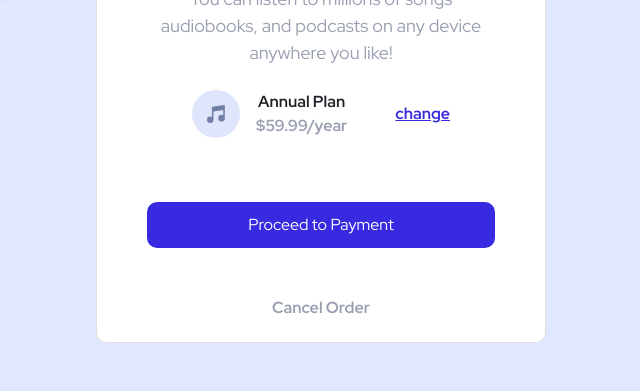
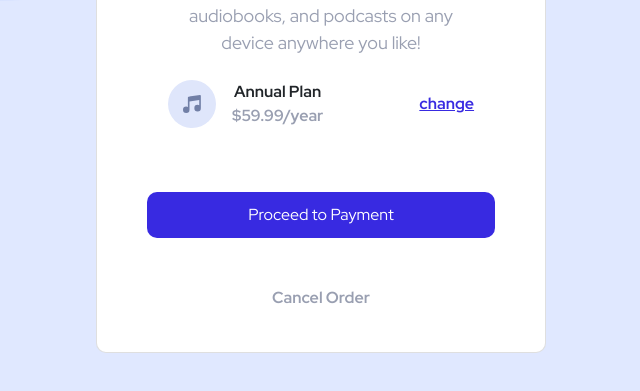
Before and after one commit to AhmedSamir193/Order_Summary, a plain HTML site: page index.html in a window 1280 px wide. Shown: the part 387-778 px from the top of the page, without its empty margins (319-959 px from the left). Drawn offline with Linux system fonts and the light colour scheme.

Commit message:
Edit Project

```diff
--- a/css/main.css
+++ b/css/main.css
@@ -26,7 +26,7 @@ body {
     left: 50%;
     transform: translate(-50%, -50%);
     width: 450px;
-    height: 660px;
+    height: 680px;
 }
 
 
@@ -43,7 +43,7 @@ body {
 }
 
 .card .card-body p {
-    width: 77%;
+    width: 70%;
     font-size: 18px;
     color: hsl(225deg 13.48% 64.68%);
 }
--- a/index.html
+++ b/index.html
@@ -24,7 +24,7 @@
                         <div class="fw-bold">Annual Plan
                           <span class="price m-0 d-block">$59.99/year</span>
                         </div>
-            <div>
+            <div class="ms-5">
                 <a class="ms-5 btn-change fw-bold border-0" href="#">change</a>
             </div>
             </div>
```
